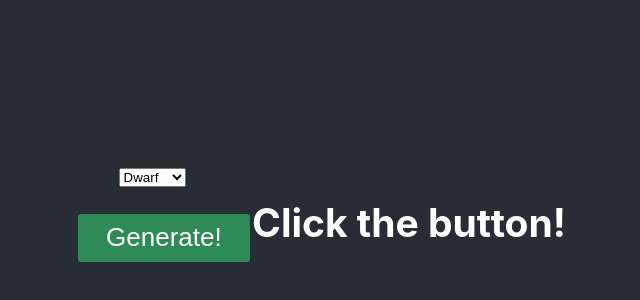
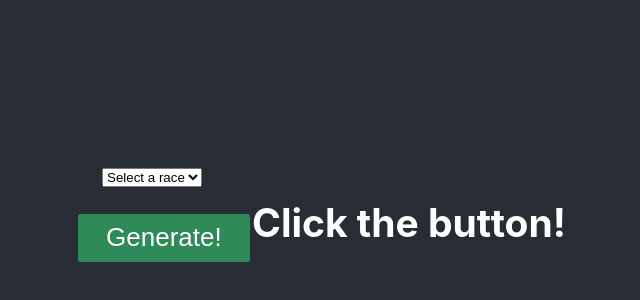
Before and after one commit to digitopolis/npc-generator, a React (Create React App) app: page / in a window 1280 px wide. Shown: the part 178-478 px from the top of the page, without its empty margins (331-971 px from the left). Built offline with nearby package versions, Linux system fonts and the light colour scheme.

Commit message:
pass selected option back to generator

```diff
--- a/src/components/Options.jsx
+++ b/src/components/Options.jsx
@@ -2,12 +2,18 @@ import React from 'react'
 import styled from 'styled-components'
 
 class Options extends React.Component {
+
+	handleChange = (event) => {
+		this.props.selectOption(event.target.name, event.target.value)
+	}
+
 	render () {
 		return (
 			<LeftDiv>
-				<select>
+				<select name='race' onChange={this.handleChange}>
+					<option value="" disabled selected>Select a race</option>
 					{this.props.races.map(race => {
-						return <option>{race.name}</option>
+						return <option key={race.name} value={race.name}>{race.name}</option>
 					})}
 				</select>
 				<Button onClick={this.props.getResult}>
--- a/src/containers/Generator.jsx
+++ b/src/containers/Generator.jsx
@@ -35,10 +35,17 @@ class Generator extends React.Component {
 		this.setState({ result })
 	}
 
+	selectOption = (name, value) => {
+		console.log(name, value)
+	}
+
 	render () {
 		return (
 			<div className='container'>
-				<Options races={this.state.races} getResult={this.generateResult}/>
+				<Options
+					races={this.state.races}
+					getResult={this.generateResult}
+					selectOption={this.selectOption}/>
 				<Result {...this.state.result}/>
 			</div>
 		)
```
